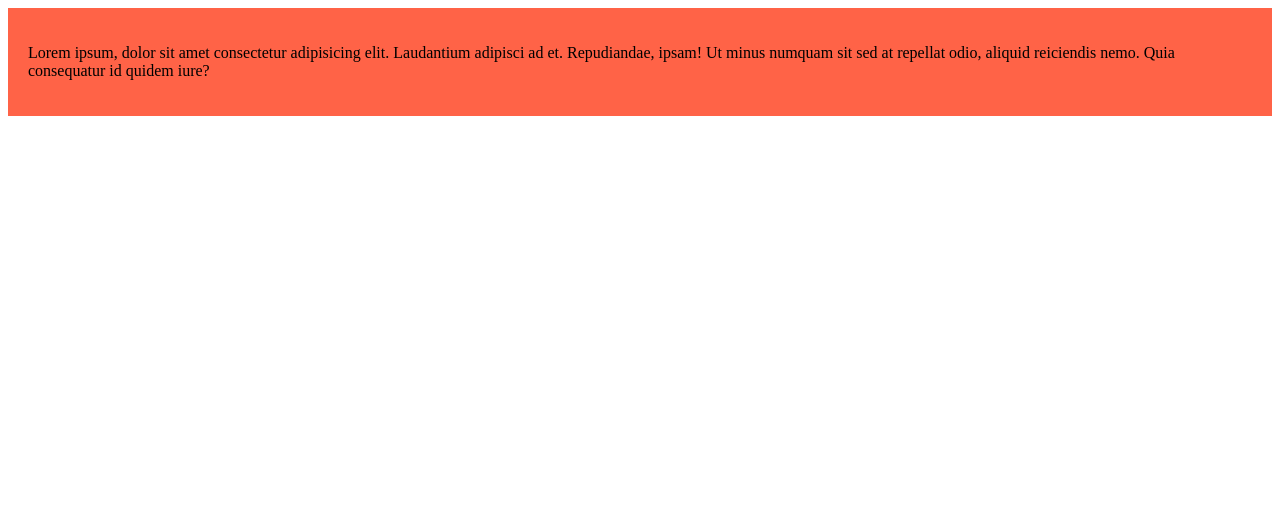
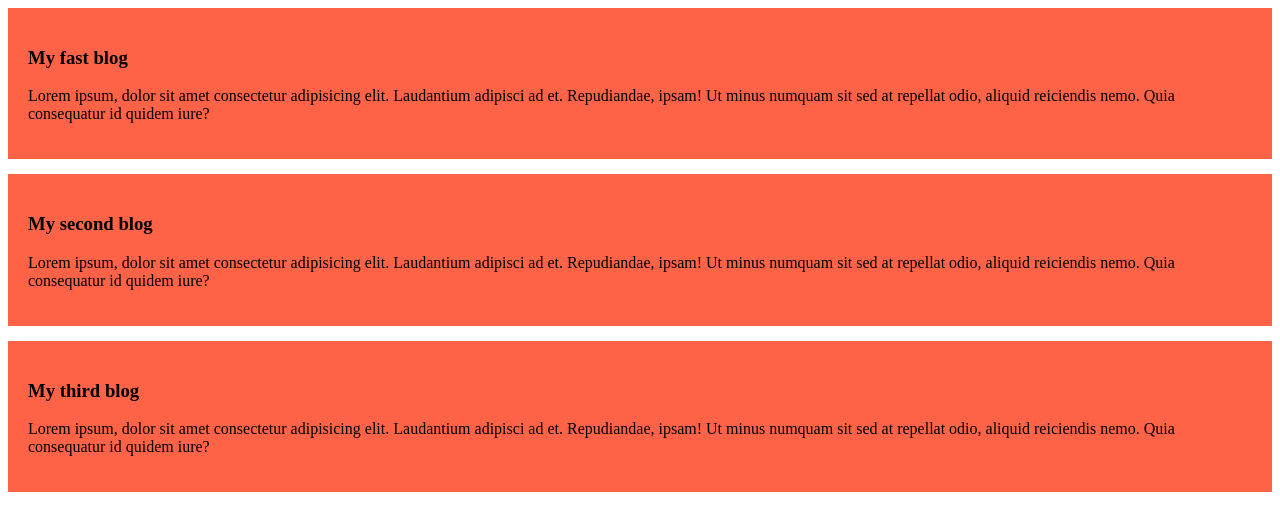
Before and after one commit to jamil986/fast-github-repo, a plain HTML site: page index.html in a window 1280 px wide. Drawn offline with Linux system fonts and the light colour scheme.

Commit message:
added the second and the third blog

```diff
--- a/index.html
+++ b/index.html
@@ -7,6 +7,12 @@
     <link rel="stylesheet" href="style/blog.css">
 </head>
 <body>
-    <div><p>Lorem ipsum, dolor sit amet consectetur adipisicing elit. Laudantium adipisci ad et. Repudiandae, ipsam! Ut minus numquam sit sed at repellat odio, aliquid reiciendis nemo. Quia consequatur id quidem iure?</p></div>
+    <div> <h3>My fast blog</h3>
+    <p>Lorem ipsum, dolor sit amet consectetur adipisicing elit. Laudantium adipisci ad et. Repudiandae, ipsam! Ut minus numquam sit sed at repellat odio, aliquid reiciendis nemo. Quia consequatur id quidem iure?</p></div>
+    <div> <h3>My second blog</h3>
+    <p>Lorem ipsum, dolor sit amet consectetur adipisicing elit. Laudantium adipisci ad et. Repudiandae, ipsam! Ut minus numquam sit sed at repellat odio, aliquid reiciendis nemo. Quia consequatur id quidem iure?</p></div>
+    <div> <h3>My third blog</h3>
+    <p>Lorem ipsum, dolor sit amet consectetur adipisicing elit. Laudantium adipisci ad et. Repudiandae, ipsam! Ut minus numquam sit sed at repellat odio, aliquid reiciendis nemo. Quia consequatur id quidem iure?</p></div>
+
 </body>
 </html>
--- a/style/blog.css
+++ b/style/blog.css
@@ -1,5 +1,5 @@
 div{background-color: tomato;
 padding: 20px;
-
+margin-bottom: 15px;
 
 }
```
